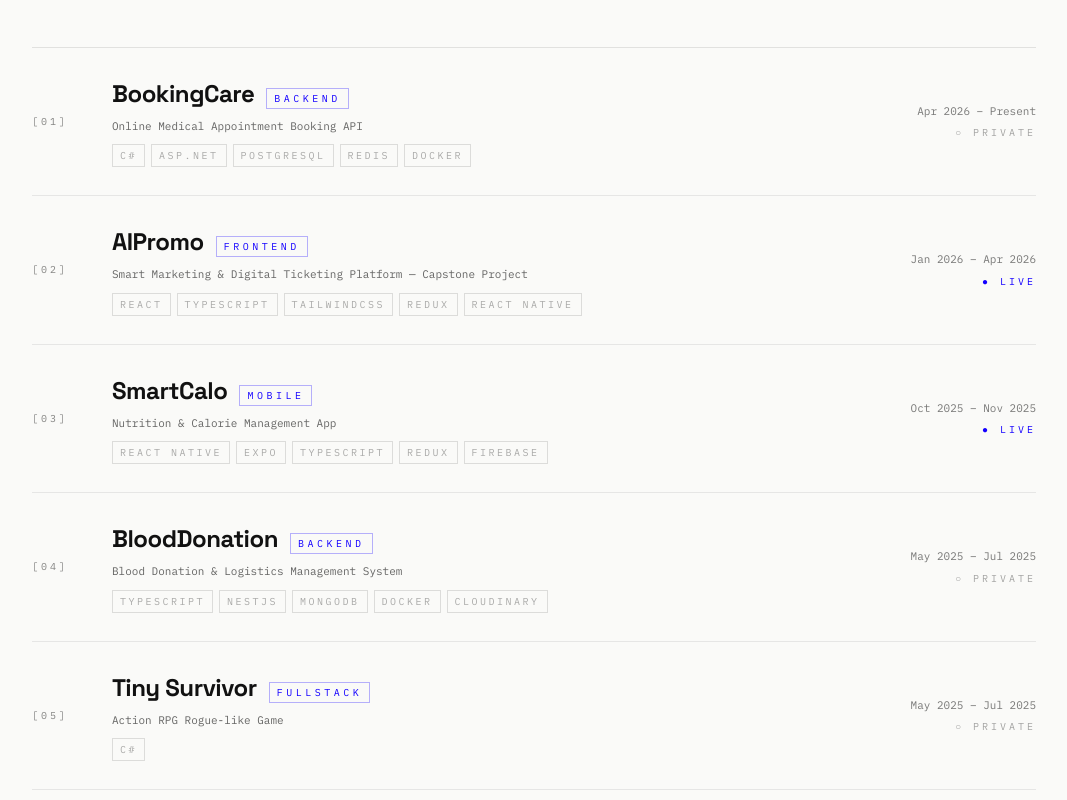
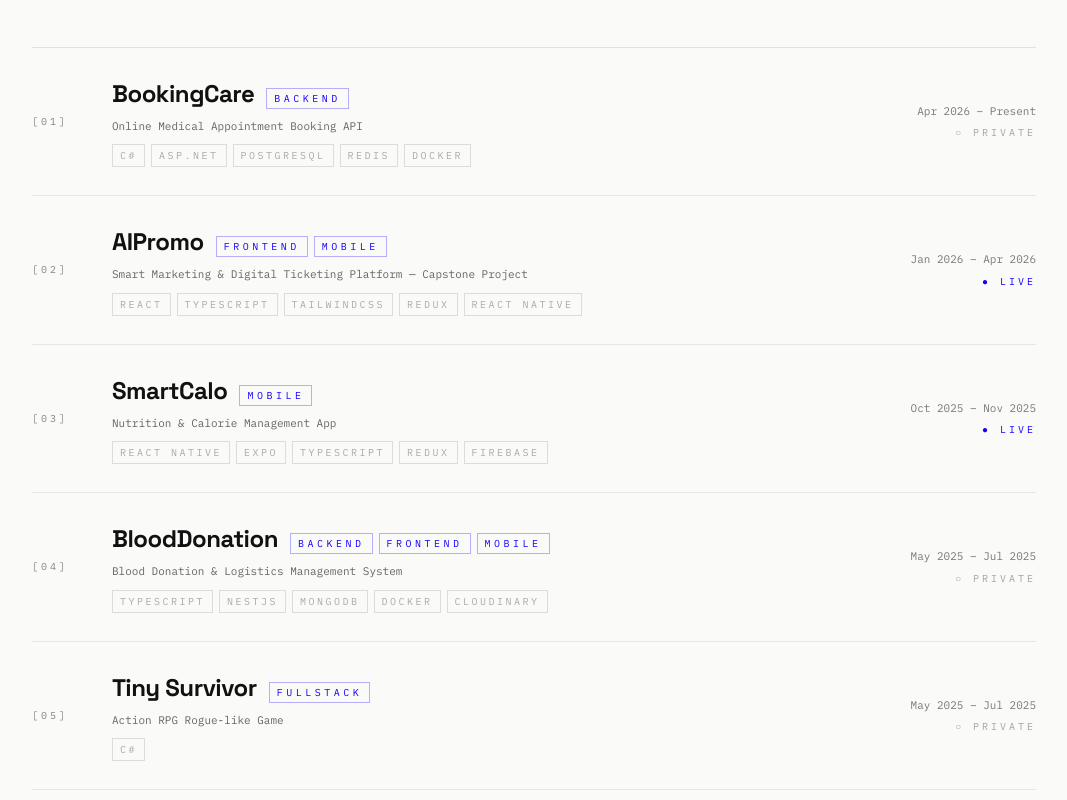
Before and after one commit to Sang1011/portfolio, a Next.js app: page / in a window 1280 px wide. Shown: the part 1895-2695 px from the top of the page, without its empty margins (106-1173 px from the left). Built offline with nearby package versions, Linux system fonts and the light colour scheme.

Commit message:
edit info

```diff
--- a/language/en.json
+++ b/language/en.json
@@ -256,14 +256,16 @@
       "period": "Apr 2026 – Present",
       "description": "Backend API system for an online medical appointment booking platform. Built with Clean Architecture, CQRS, and Event-Driven design on ASP.NET Core 10. Supports doctor schedule management, slot-based booking with conflict detection, and booking lifecycle management from creation to completion.",
       "myContributions": [
-        "Designed and implemented Clean Architecture with strict dependency rules across Domain, Application, Infrastructure, and API layers.",
-        "Built Auth module with JWT access token (15-min) + Refresh Token rotation, BCrypt password hashing, email verification via Redis, and account lockout after 5 failed login attempts.",
-        "Applied CQRS with MediatR — commands and queries fully separated, with validation pipeline via FluentValidation and structured logging via Serilog.",
-        "Implemented Rich Domain Model with Result pattern for business rule violations instead of exceptions, and Domain Events dispatched post-SaveChanges.",
-        "Built Doctor & Schedule module with slot-based scheduling (1-hour slots, 7:00–17:00), conflict detection via unique constraint, and available slot caching with Redis.",
-        "Designed Booking lifecycle with strict status transitions: Pending → Confirmed → Completed/Cancelled/Rescheduled, with pessimistic locking to prevent double booking.",
-        "Implemented event-driven side effects: booking confirmation emails, cancellation notifications, and 24-hour reminder background jobs via domain events.",
-        "Containerized with Docker Compose (PostgreSQL + Redis) and configured Swagger with JWT Bearer support for full API documentation."
+        "Designed and implemented a RESTful API for end-to-end blood donation lifecycle management, covering donor registration, donation scheduling, blood inventory tracking, and hospital blood requests.",
+        "Built a Central Blood Storage module managing hospital and mobile blood banks, including CRUD operations, blood expiry tracking, and real-time status updates (available, in-use, expired).",
+        "Developed a Blood Export & Logistics module to handle transport orders from central storage to mobile/hospital units, with shipment status tracking (In Transit, Delivered, Expired).",
+        "Implemented real-time push notifications via WebSocket Gateway to alert staff on blood expiry and new availability; integrated EmailJS for automated email verification and notifications.",
+        "Integrated an AI Chatbot to assist donors and staff with blood donation FAQs, medical eligibility, and process guidance.",
+        "Built a Geolocation-powered Search module to find nearest blood storage by GPS coordinates, filter by blood type, and query by province/city.",
+        "Implemented JWT-based authentication with Refresh Token rotation, password hashing, email verification, and role-based access control (Admin, Donor, Receiver, Doctor).",
+        "Deployed using Docker with CI/CD pipeline configuration and cloud hosting on Railway.",
+        "Developed donor registration and onboarding pages on the web frontend, handling form validation and API integration.",
+        "Built location-based search UI on both web and mobile, allowing users to find nearby blood storage facilities by GPS coordinates and filter by blood type."
       ]
     }
   ]
--- a/language/vi.json
+++ b/language/vi.json
@@ -226,7 +226,9 @@
         "Tích hợp AI Chatbot để hỗ trợ người hiến và nhân viên với các câu hỏi thường gặp về hiến máu, điều kiện y tế và hướng dẫn quy trình.",
         "Xây dựng module Tìm Kiếm theo Địa Lý để tìm kho máu gần nhất theo tọa độ GPS, lọc theo nhóm máu và tìm kiếm theo tỉnh/thành phố.",
         "Implement xác thực JWT với xoay vòng Refresh Token, mã hóa mật khẩu, xác minh email và kiểm soát truy cập theo vai trò (Admin, Người hiến, Người nhận, Bác sĩ).",
-        "Triển khai bằng Docker với cấu hình pipeline CI/CD và hosting đám mây trên Railway."
+        "Triển khai bằng Docker với cấu hình pipeline CI/CD và hosting đám mây trên Railway.",
+        "Phát triển trang đăng ký và onboarding người hiến máu trên web frontend, xử lý form validation và tích hợp API.",
+        "Xây dựng UI tìm kiếm theo vị trí trên cả web và mobile, cho phép người dùng tìm kho máu gần nhất theo tọa độ GPS và lọc theo nhóm máu."
       ]
     },
     {
--- a/src/components/ProjectsPreviewSection.tsx
+++ b/src/components/ProjectsPreviewSection.tsx
@@ -91,13 +91,17 @@ export default function ProjectsPreviewSection() {
                                             }}>
                                                 {project.title}
                                             </h3>
-                                            <span style={{
-                                                ...mono, fontSize: 10, letterSpacing: '0.35em',
-                                                textTransform: 'uppercase', color: '#1400FF',
-                                                border: '1px solid rgba(20,0,255,0.3)', padding: '2px 7px',
-                                            }}>
-                                                {t(`ui.project.role.${project.role}`)}
-                                            </span>
+                                            <div style={{ display: 'flex', gap: 6 }}>
+                                                {project.role.map(r => (
+                                                    <span key={r} style={{
+                                                        ...mono, fontSize: 10, letterSpacing: '0.35em',
+                                                        textTransform: 'uppercase', color: '#1400FF',
+                                                        border: '1px solid rgba(20,0,255,0.3)', padding: '2px 7px',
+                                                    }}>
+                                                        {t(`ui.project.role.${r}`)}
+                                                    </span>
+                                                ))}
+                                            </div>
                                         </div>
                                         <p style={{ ...mono, fontSize: 11, color: 'rgba(0,0,0,0.6)', margin: '0 0 10px' }}>
                                             {project.subtitle}
--- a/src/lib/data/index.ts
+++ b/src/lib/data/index.ts
@@ -124,7 +124,7 @@ export interface ProjectMeta {
     subtitle: string
     year: number
     period: string
-    role: ProjectRole
+    role: ProjectRole[]
     tech: TechTag[]
     status: ProjectStatus
     images: string[]
@@ -132,6 +132,9 @@ export interface ProjectMeta {
     galleryType: GalleryType
     links: {
         github?: string
+        githubFE?: string
+        githubBE?: string
+        githubMobile?: string
         demo?: string
         apk?: string
         landing?: string
@@ -148,7 +151,7 @@ export const projects: ProjectMeta[] = [
         galleryType: 'desktop',
         year: 2026,
         period: 'Apr 2026 – Present',
-        role: 'BE',
+        role: ['BE'],
         tech: ['C#', 'ASP.NET', 'PostgreSQL', 'Redis', 'Docker', 'JWT'],
         status: 'private',
         images: [],
@@ -166,7 +169,7 @@ export const projects: ProjectMeta[] = [
         galleryType: 'mixed',
         year: 2026,
         period: 'Jan 2026 – Apr 2026',
-        role: 'FE',
+        role: ['FE', 'Mobile'],
         tech: ['React', 'TypeScript', 'TailwindCSS', 'Redux', 'React Native', 'Firebase', 'Recharts', 'React-Konva', 'DnD Kit', 'VNPay'],
         status: 'live',
         images: [
@@ -193,7 +196,7 @@ export const projects: ProjectMeta[] = [
         galleryType: 'mobile',
         year: 2025,
         period: 'Oct 2025 – Nov 2025',
-        role: 'Mobile',
+        role: ['Mobile'],
         tech: ['React Native', 'Expo', 'TypeScript', 'Redux', 'Firebase', 'Expo Camera', 'Expo Router'],
         status: 'live',
         images: [
@@ -219,13 +222,14 @@ export const projects: ProjectMeta[] = [
         galleryType: 'desktop',
         year: 2025,
         period: 'May 2025 – Jul 2025',
-        role: 'BE',
+        role: ['BE', 'FE', 'Mobile'],
         tech: ['TypeScript', 'NestJS', 'MongoDB', 'Docker', 'Cloudinary', 'JWT', 'WebSocket', 'EmailJS', 'Redis'],
         status: 'private',
         images: [],
         thumbnail: '',
         links: {
             github: 'https://github.com/Sang1011/BloodDonation-BE',
+            githubFE: 'https://github.com/lvstants/BloodDonationASS',
         },
         featured: true,
     },
@@ -237,7 +241,7 @@ export const projects: ProjectMeta[] = [
         galleryType: 'desktop',
         period: 'May 2025 – Jul 2025',
         year: 2025,
-        role: 'Fullstack',
+        role: ['Fullstack'],
         tech: ['C#'],
         status: 'private',
         images: [
@@ -271,4 +275,4 @@ export const getFeaturedProjects = () =>
     projects.filter((p) => p.featured)
 
 export const getProjectsByRole = (role: ProjectRole) =>
-    projects.filter((p) => p.role === role)
+    projects.filter((p) => p.role.includes(role))
```
